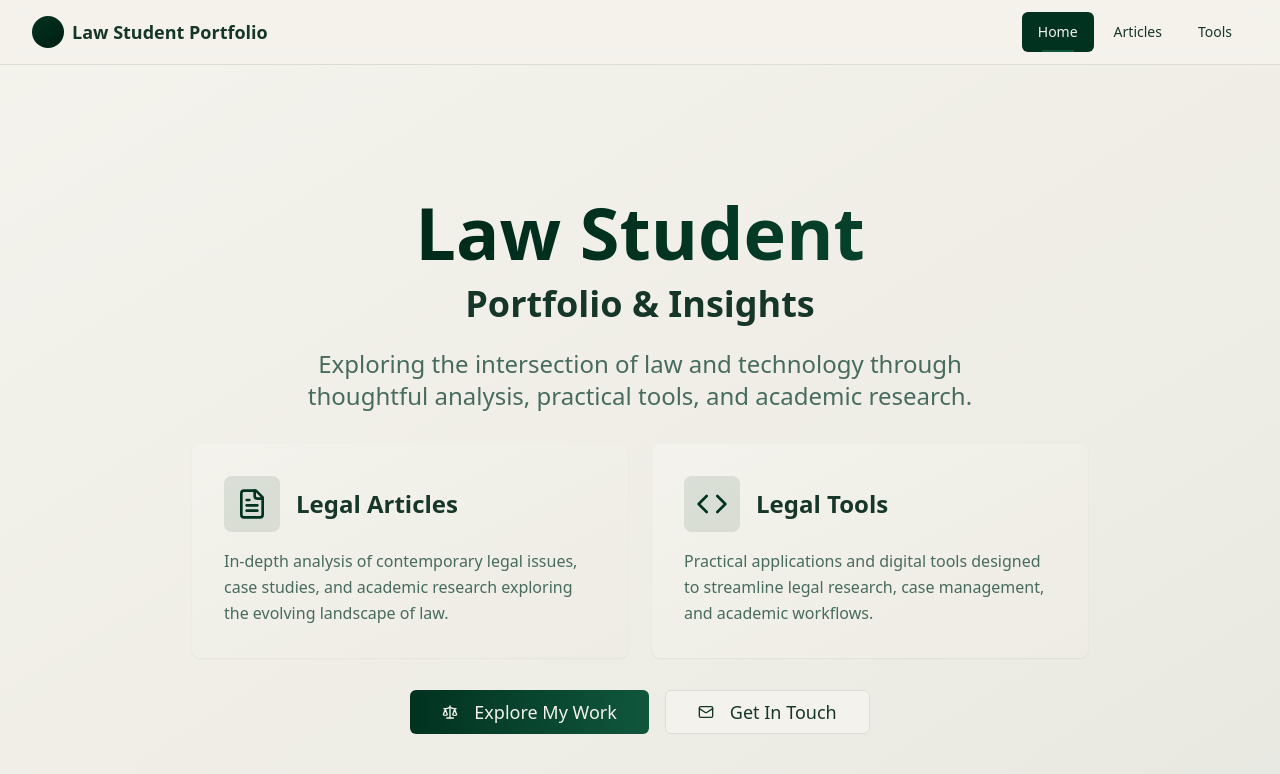
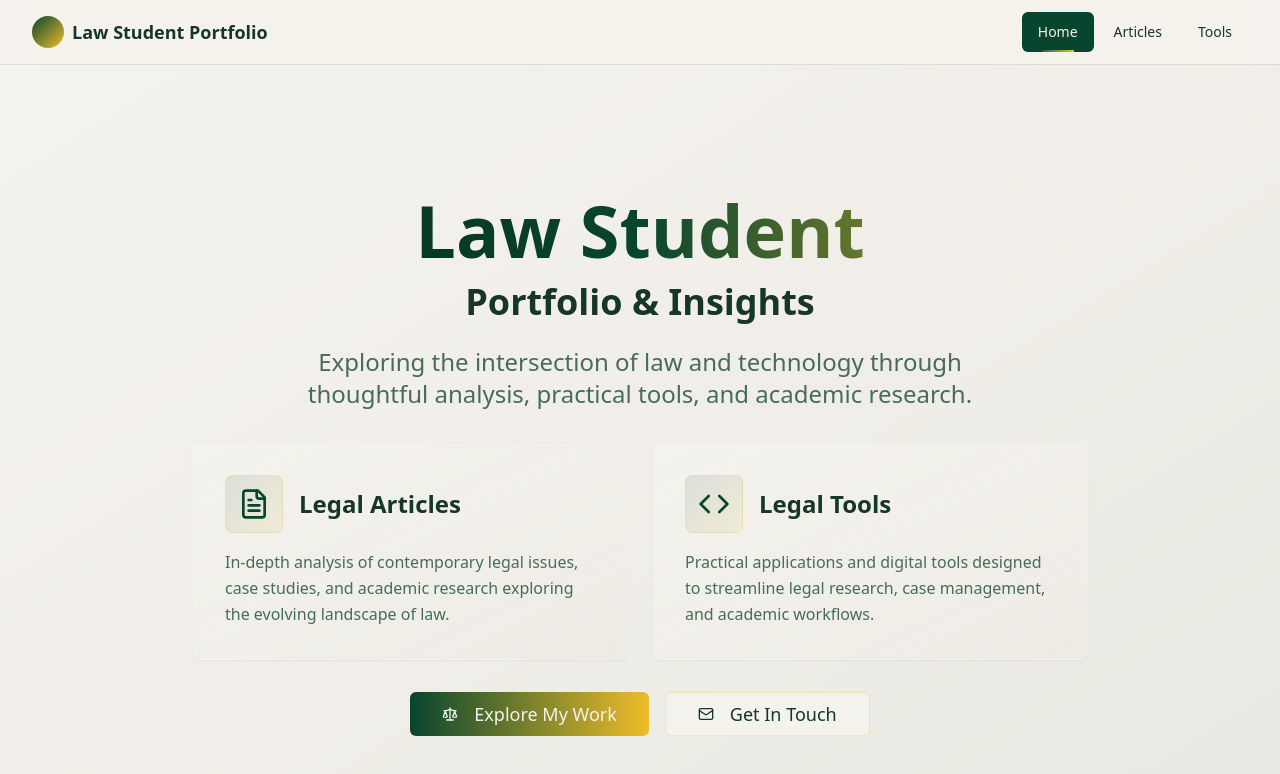
Before and after one commit to rafal-fryc/sitehome, a React (Vite) app: page / in a window 1280 px wide. Shown: the top 774 px of the page. Built offline with nearby package versions, Linux system fonts and the light colour scheme.

Commit message:
Refine color scheme
Adjusted the primary green color to a lighter shade and incorporated gold accents throughout the website to enhance the aesthetic.

```diff
--- a/src/components/ArticlesSection.tsx
+++ b/src/components/ArticlesSection.tsx
@@ -46,7 +46,7 @@ const ArticlesSection = () => {
               <div className="flex flex-col md:flex-row md:items-center md:justify-between gap-6">
                 <div className="flex-1 space-y-4">
                   <div className="flex items-center gap-4 text-sm text-muted-foreground">
-                    <span className="px-3 py-1 bg-primary/10 text-primary rounded-full font-medium">
+                    <span className="px-3 py-1 bg-gradient-to-r from-primary/10 to-gold/10 text-primary rounded-full font-medium border border-gold/20">
                       {article.category}
                     </span>
                     <div className="flex items-center gap-1">
@@ -72,7 +72,7 @@ const ArticlesSection = () => {
                   </p>
                 </div>
 
-                <Button className="bg-gradient-to-r from-primary to-primary-light hover:from-primary-dark hover:to-primary w-fit">
+                <Button className="bg-gradient-to-r from-primary to-gold hover:from-primary-dark hover:to-gold-dark w-fit shadow-gold">
                   Read Article
                   <ArrowRight className="ml-2 h-4 w-4" />
                 </Button>
@@ -82,7 +82,7 @@ const ArticlesSection = () => {
         </div>
 
         <div className="text-center mt-12">
-          <Button variant="outline" size="lg" className="text-lg px-8 py-3">
+          <Button variant="outline" size="lg" className="text-lg px-8 py-3 border-gold/30 hover:bg-gold/5 hover:border-gold">
             View All Articles
           </Button>
         </div>
--- a/src/components/Header.tsx
+++ b/src/components/Header.tsx
@@ -17,7 +17,7 @@ const Header = ({ activeSection, onSectionChange }: HeaderProps) => {
     <header className="sticky top-0 z-50 w-full border-b bg-background/95 backdrop-blur supports-[backdrop-filter]:bg-background/60">
       <div className="container flex h-16 items-center justify-between">
         <div className="flex items-center space-x-2">
-          <div className="h-8 w-8 rounded-full bg-gradient-to-br from-primary to-primary-dark"></div>
+          <div className="h-8 w-8 rounded-full bg-gradient-to-br from-primary to-gold"></div>
           <span className="font-semibold text-lg">Law Student Portfolio</span>
         </div>
 
@@ -31,7 +31,7 @@ const Header = ({ activeSection, onSectionChange }: HeaderProps) => {
             >
               {item.name}
               {activeSection === item.id && (
-                <div className="absolute bottom-0 left-1/2 h-0.5 w-8 -translate-x-1/2 bg-primary-light" />
+                <div className="absolute bottom-0 left-1/2 h-0.5 w-8 -translate-x-1/2 bg-gradient-to-r from-primary-light to-gold" />
               )}
             </Button>
           ))}
--- a/src/components/HeroSection.tsx
+++ b/src/components/HeroSection.tsx
@@ -10,9 +10,9 @@ const HeroSection = () => {
           {/* Hero Content */}
           <div className="space-y-6">
             <div className="space-y-4">
-              <h1 className="text-5xl md:text-7xl font-bold bg-gradient-to-r from-primary-dark via-primary to-primary-light bg-clip-text text-transparent">
-                Law Student
-              </h1>
+            <h1 className="text-5xl md:text-7xl font-bold bg-gradient-to-r from-primary-dark via-primary to-gold bg-clip-text text-transparent">
+              Law Student
+            </h1>
               <h2 className="text-3xl md:text-4xl font-semibold text-foreground">
                 Portfolio & Insights
               </h2>
@@ -26,9 +26,9 @@ const HeroSection = () => {
 
           {/* Feature Cards */}
           <div className="grid md:grid-cols-2 gap-6 max-w-4xl mx-auto mt-12">
-            <Card className="p-8 bg-gradient-to-br from-card to-accent/30 border-0 shadow-elegant hover:shadow-xl transition-all duration-300">
+            <Card className="p-8 bg-gradient-to-br from-card to-accent/30 border-0 shadow-elegant hover:shadow-xl transition-all duration-300 hover:border-gold/20 border border-transparent">
               <div className="flex items-center space-x-4 mb-4">
-                <div className="p-3 bg-primary/10 rounded-lg">
+                <div className="p-3 bg-gradient-to-br from-primary/10 to-gold/10 rounded-lg border border-gold/20">
                   <FileText className="h-8 w-8 text-primary" />
                 </div>
                 <h3 className="text-2xl font-semibold">Legal Articles</h3>
@@ -39,9 +39,9 @@ const HeroSection = () => {
               </p>
             </Card>
 
-            <Card className="p-8 bg-gradient-to-br from-card to-accent/30 border-0 shadow-elegant hover:shadow-xl transition-all duration-300">
+            <Card className="p-8 bg-gradient-to-br from-card to-accent/30 border-0 shadow-elegant hover:shadow-xl transition-all duration-300 hover:border-gold/20 border border-transparent">
               <div className="flex items-center space-x-4 mb-4">
-                <div className="p-3 bg-primary/10 rounded-lg">
+                <div className="p-3 bg-gradient-to-br from-primary/10 to-gold/10 rounded-lg border border-gold/20">
                   <Code className="h-8 w-8 text-primary" />
                 </div>
                 <h3 className="text-2xl font-semibold">Legal Tools</h3>
@@ -55,11 +55,11 @@ const HeroSection = () => {
 
           {/* CTA Section */}
           <div className="flex flex-col sm:flex-row gap-4 justify-center items-center mt-12">
-            <Button size="lg" className="bg-gradient-to-r from-primary to-primary-light hover:from-primary-dark hover:to-primary text-lg px-8 py-3">
+            <Button size="lg" className="bg-gradient-to-r from-primary to-gold hover:from-primary-dark hover:to-gold-dark text-lg px-8 py-3 shadow-gold">
               <Scale className="mr-2 h-5 w-5" />
               Explore My Work
             </Button>
-            <Button variant="outline" size="lg" className="text-lg px-8 py-3">
+            <Button variant="outline" size="lg" className="text-lg px-8 py-3 border-gold/30 hover:bg-gold/5 hover:border-gold">
               <Mail className="mr-2 h-5 w-5" />
               Get In Touch
             </Button>
--- a/src/components/ToolsSection.tsx
+++ b/src/components/ToolsSection.tsx
@@ -70,12 +70,12 @@ const ToolsSection = () => {
           {tools.map((tool, index) => {
             const IconComponent = tool.icon;
             return (
-              <Card key={index} className="p-8 bg-gradient-to-br from-card to-accent/30 border-0 shadow-soft hover:shadow-elegant transition-all duration-300">
+              <Card key={index} className="p-8 bg-gradient-to-br from-card to-accent/30 border-0 shadow-soft hover:shadow-elegant transition-all duration-300 hover:border-gold/20 border border-transparent">
                 <div className="space-y-6">
                   {/* Header */}
                   <div className="flex items-start justify-between">
                     <div className="flex items-center space-x-4">
-                      <div className="p-3 bg-primary/10 rounded-lg">
+                      <div className="p-3 bg-gradient-to-br from-primary/10 to-gold/10 rounded-lg border border-gold/20">
                         <IconComponent className="h-8 w-8 text-primary" />
                       </div>
                       <div>
@@ -117,7 +117,7 @@ const ToolsSection = () => {
                     <Button
                       size="sm"
                       disabled={!["Live", "Beta"].includes(tool.status)}
-                      className="bg-gradient-to-r from-primary to-primary-light hover:from-primary-dark hover:to-primary"
+                      className="bg-gradient-to-r from-primary to-gold hover:from-primary-dark hover:to-gold-dark disabled:from-muted disabled:to-muted shadow-gold"
                     >
                       <ExternalLink className="mr-2 h-4 w-4" />
                       {tool.status === "Live" ? "Try it" : tool.status === "Beta" ? "Preview" : "Coming Soon"}
@@ -130,7 +130,7 @@ const ToolsSection = () => {
         </div>
 
         <div className="text-center mt-12">
-          <Button variant="outline" size="lg" className="text-lg px-8 py-3">
+          <Button variant="outline" size="lg" className="text-lg px-8 py-3 border-gold/30 hover:bg-gold/5 hover:border-gold">
             View All Projects
           </Button>
         </div>
--- a/src/index.css
+++ b/src/index.css
@@ -17,10 +17,10 @@ All colors MUST be HSL.
     --popover: 50 25% 94%;
     --popover-foreground: 158 40% 15%;
 
-    --primary: 158 96% 10%;
+    --primary: 158 80% 15%;
     --primary-foreground: 50 25% 94%;
-    --primary-light: 158 70% 20%;
-    --primary-dark: 158 100% 6%;
+    --primary-light: 158 60% 25%;
+    --primary-dark: 158 90% 8%;
 
     --secondary: 50 20% 88%;
     --secondary-foreground: 158 40% 15%;
@@ -31,20 +31,27 @@ All colors MUST be HSL.
     --accent: 50 15% 85%;
     --accent-foreground: 158 40% 15%;
 
+    /* Gold accent colors */
+    --gold: 45 85% 55%;
+    --gold-light: 45 90% 65%;
+    --gold-dark: 45 80% 45%;
+
     --destructive: 0 84% 60%;
     --destructive-foreground: 50 25% 94%;
 
     --border: 50 15% 85%;
     --input: 50 15% 85%;
-    --ring: 158 96% 10%;
+    --ring: 158 80% 15%;
 
     /* Professional gradients */
-    --gradient-hero: linear-gradient(135deg, hsl(var(--primary-dark)) 0%, hsl(var(--primary)) 100%);
+    --gradient-hero: linear-gradient(135deg, hsl(var(--primary-dark)) 0%, hsl(var(--primary)) 50%, hsl(var(--gold-dark)) 100%);
     --gradient-subtle: linear-gradient(180deg, hsl(var(--background)) 0%, hsl(var(--accent)) 100%);
     --gradient-card: linear-gradient(145deg, hsl(var(--card)) 0%, hsl(var(--accent)) 100%);
+    --gradient-gold: linear-gradient(135deg, hsl(var(--gold)) 0%, hsl(var(--gold-light)) 100%);
 
     /* Professional shadows */
     --shadow-elegant: 0 10px 25px -5px hsl(var(--primary) / 0.1), 0 4px 6px -2px hsl(var(--primary) / 0.05);
+    --shadow-gold: 0 10px 25px -5px hsl(var(--gold) / 0.15), 0 4px 6px -2px hsl(var(--gold) / 0.1);
     --shadow-soft: 0 4px 6px -1px hsl(0 0% 0% / 0.1), 0 2px 4px -1px hsl(0 0% 0% / 0.06);
 
     /* Transitions */
--- a/tailwind.config.ts
+++ b/tailwind.config.ts
@@ -29,6 +29,11 @@ export default {
 					foreground: 'hsl(var(--primary-foreground))',
 					light: 'hsl(var(--primary-light))',
 					dark: 'hsl(var(--primary-dark))'
+				},
+				gold: {
+					DEFAULT: 'hsl(var(--gold))',
+					light: 'hsl(var(--gold-light))',
+					dark: 'hsl(var(--gold-dark))'
 				},
 				secondary: {
 					DEFAULT: 'hsl(var(--secondary))',
```
